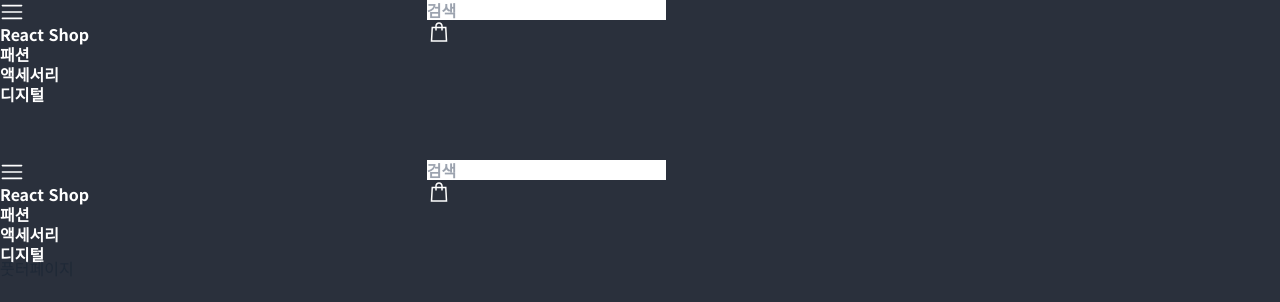
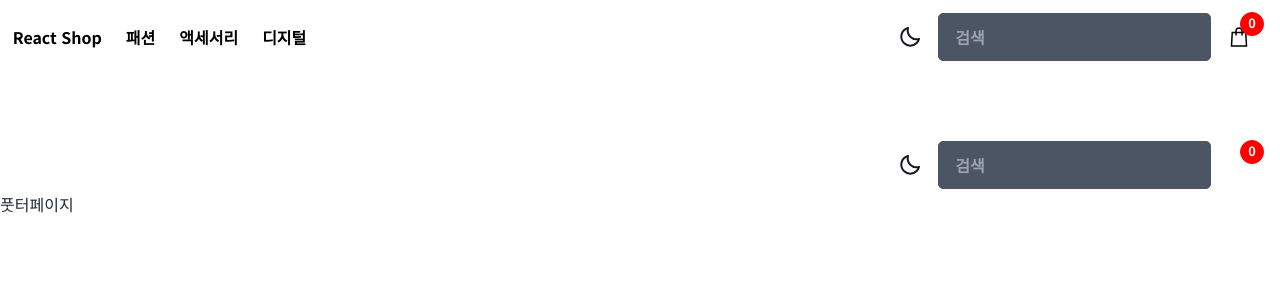
Before and after one commit to suzyp0223/react-shop-base, a React (Vite) app: page /nav in a window 1280 px wide. Shown: the top 302 px of the page. Built offline with nearby package versions, Linux system fonts and the light colour scheme.

Commit message:
다크모드 적용중

```diff
--- a/src/App.tsx
+++ b/src/App.tsx
@@ -5,21 +5,24 @@ import Router from "./router/router";
 
 import Nav from "./components/layout/Nav";
 import Footer from "./components/layout/Footer";
+import { RecoilRoot } from "recoil";
 
 const App = (): JSX.Element => {
 
   return (
+    <RecoilRoot>
       <BrowserRouter>
         <input type="checkbox" id="side-menu" className="drawer-toggle" />
         <section className="drawer-content">
-        {<Nav />}
+          <Nav />
           <section className="main pt-16">
             <Router />
           </section>
-        {<Footer />}
+          <Footer />
         </section>
         <Drawer />
       </BrowserRouter>
+    </RecoilRoot>
   );
 };
 
--- a/src/assets/css/tailwind.css
+++ b/src/assets/css/tailwind.css
@@ -16,7 +16,7 @@ body {
 .drawer-content {
   max-height: initial !important;
   min-height: -webkit-fill-available;
-  background-color: #2a303c;
+  background-color: #161923;
 }
 
 .drawer-toggle:checked + .drawer-content {
--- /dev/null
+++ b/src/components/carts/CartButton.tsx
@@ -0,0 +1,26 @@
+import { useRecoilState } from 'recoil';
+import { cartState } from './cartState';
+
+import { CartIcon } from '../layout/Nav';
+
+
+const CartButton = () => {
+  const [cartCount, setCartCount] = useRecoilState(cartState);
+
+  return (
+    <div className='NavCart'>
+      <button onClick={() => setCartCount(cartCount + 1)}>
+
+      <CartIcon size={24} />
+      {cartCount >= 0 && (
+        <span className='CartBadge'>
+          {cartCount}
+        </span>
+      )}
+
+      </button>
+    </div>
+  );
+};
+
+export default CartButton;
--- /dev/null
+++ b/src/components/carts/cartState.ts
@@ -0,0 +1,6 @@
+import { atom } from "recoil";
+
+export const cartState = atom<number>({
+  key: "cartState", //고유 key값
+  default: 0, //기본값 (장바구니에 담긴 상품 개수)
+});
--- a/src/components/layout/Nav.tsx
+++ b/src/components/layout/Nav.tsx
@@ -1,4 +1,4 @@
-import React, { useState } from 'react';
+import React, { useState, useEffect, useRef } from 'react';
 
 import './nav.css'
 import { LiaShoppingBagSolid } from "react-icons/lia";
@@ -6,54 +6,132 @@ import { RxHamburgerMenu } from "react-icons/rx";
 import { ImSun } from "react-icons/im";
 import { BiMoon } from "react-icons/bi";
 
+import CartButton from '../carts/cartButton';
 
-const HamBtnIcon = RxHamburgerMenu as React.ElementType;
-const CartIcon = LiaShoppingBagSolid as React.ElementType;
+
+export const HamBtnIcon = RxHamburgerMenu as React.ElementType;
+export const CartIcon = LiaShoppingBagSolid as React.ElementType;
 const ImSunIcon = ImSun as React.ElementType;
 const BiMoonIcon = BiMoon as React.ElementType;
 
 export default function Nav() {
   const [search, setSearch] = useState('');
+  const [isOpen, setIsOpen] = useState(false);
+  const [darkMode, setDarkMode] = useState(false);
+  const accordionRef = useRef<HTMLDivElement>(null);
+  const darkModeRef = useRef<HTMLDivElement>(null);
 
   const textHome = 'React Shop';
   const textFash = '패션';
   const textAcce = '액세서리';
   const textDigi = '디지털';
 
+
   const handleChange = (event: React.ChangeEvent<HTMLInputElement>) => {
     setSearch(event.target.value);
   };
 
+  const isNavToggle = () => {
+    setIsOpen(true);
+    // setIsOpen((preValue) => {
+    //   console.log("isOpen 상태변경", !preValue);
+    //   return !preValue
+    // });
+  }
+
+
+  // 아코디언 자동감지
+  useEffect(() => {
+    const handleClickOutside = (e: MouseEvent) => {
+      if (accordionRef.current && !accordionRef.current.contains(e.target as Node)) {
+        setIsOpen(false);
+      }
+    };
+
+    // 이벤트 리스너 추가
+    document.addEventListener("mousedown", handleClickOutside);
+
+    return () => {
+      // 컴포넌트 언마운트 시 이벤트 제거
+      document.removeEventListener("mousedown", handleClickOutside);
+    };
+  }, []);
+
+  useEffect(() => {
+    const handleResize = () => {
+      if (window.innerWidth >= 1025 && isOpen) {
+        setIsOpen(true);
+      }
+    };
+
+    window.addEventListener('resize', handleResize);
+    return () => {
+      window.removeEventListener('resize', handleResize);
+    };
+  }, []);
+
+
+  // light/ dark 모드 변경
+  const isDarkMode = () => {
+    setDarkMode((preValue) => {
+      console.log("dayNightMode 상태변경", !preValue);
+      return !preValue
+    });
+  }
+  useEffect(() => {
+    const drawerContent = document.querySelector(".drawer-content") as HTMLElement;
+    const navWrapper = document.querySelector(".NavWrapper") as HTMLElement;
+    const navHamBtn = document.querySelector(".NavHamBtn") as HTMLElement;
+    if (drawerContent) {
+      if (darkMode) {
+        drawerContent.style.backgroundColor = "#161923";
+        drawerContent.style.color = "white";
+      } else {
+        drawerContent.style.backgroundColor = "white";
+        navWrapper.style.color = "black";
+        navHamBtn.style.backgroundColor = "white";
+        navHamBtn.style.color = "black";
+      }
+    }
+  }, [darkMode]);
+
+
+
 
   return (
     <>
-      <div className=" NavWrapper">
+      <nav className=" NavWrapper ">
+        {/* 왼쪽 메뉴 */}
         <ul className=" NavUl">
-          <div className=" NavHamBtn">
+
+          <button onClick={isNavToggle} className="lg:hidden">
             <HamBtnIcon size={24} />
-            {/* <img src={hamIcon} alt="아코디언 버튼" width={16} height={12} /> */}
-            {/* <a className={NavHamTitle}>{textFash} {textAcce} {textDigi}
-            </a> */}
+          </button>
+          <div ref={accordionRef} className={`NavHamBtn  ${isOpen ? "block" : ""} lg:block`}>
+
+            <ul className="NavToggle">
+              <li className="NavToggleLi"><a href="#">{textFash}</a></li>
+              <li className="NavToggleLi"><a href="#">{textAcce}</a></li>
+              <li className="NavToggleLi"><a href="#">{textDigi}</a></li>
+            </ul>
           </div>
-          <li className="NavLi">{textHome}</li>
-          <li className="NavLi">{textFash}</li>
-          <li className="NavLi">{textAcce}</li>
-          <li className="NavLi">{textDigi}</li>
 
+          <li className="NavLi"><a href="#">{textHome}</a></li>
+          <li className="NavLi"><a href="#">{textFash}</a></li>
+          <li className="NavLi"><a href="#">{textAcce}</a></li>
+          <li className="NavLi"><a href="#">{textDigi}</a></li>
         </ul>
 
 
+        {/* 오른쪽 메뉴 */}
         <div className=" NavRight">
-          <div className=" NavDayNight">
-
+          <div className=" NavDayNight" onClick={isDarkMode} style={{ cursor: "pointer", color: darkMode ? "white" : "#161923" }}>
+            {darkMode ? <ImSunIcon size={24} /> : <BiMoonIcon size={24} />}
           </div>
           <input className=" NavSearch" type="text" value={search} onChange={handleChange} placeholder='검색' />
-
-          <div className=" NavCart">
-            <CartIcon size={24} />
-          </div>
+          <CartButton />
         </div>
-      </div>
+      </nav >
     </>
   );
 }
--- /dev/null
+++ b/src/components/layout/NavBar.tsx
@@ -0,0 +1,29 @@
+import { useState, useEffect } from "react";
+import { HamBtnIcon } from "../layout/Nav";
+
+const NavBar = () => {
+  const [isMobile, setIsMobile] = useState(window.innerWidth < 1025);
+
+  useEffect(() => {
+    const handleResize = () => {
+      setIsMobile(window.innerWidth < 1025);
+    };
+
+    window.addEventListener("resize", handleResize);
+    return () => window.removeEventListener("resize", handleResize);
+  }, []);
+
+  return (
+    <div className="NavWrapper">
+      <ul className="NavUl">
+        {isMobile && (
+          <div className="NavHamBtn">
+            <HamBtnIcon size={24} />
+          </div>
+        )}
+      </ul>
+    </div>
+  );
+};
+
+export default NavBar;
--- a/src/components/layout/nav.css
+++ b/src/components/layout/nav.css
@@ -1,41 +1,123 @@
 .NavWrapper {
-  height: 6rem;
+  height: 8vh;
   display: grid;
-  grid-template-columns: 1fr 2fr;
+  grid-template-columns: 1fr 1fr;
   grid-template-areas: "link search search";
+  align-items: center;
   color: white;
-
   font-size: 1rem;
   line-height: 1.25rem;
   font-weight: bold;
+  padding: 0.8rem;
+  position: relative;
 }
 
+/* 왼쪽 메뉴 */
 .NavUl {
   grid-area: link;
-  display: inline-block;
+  display: flex;
+  gap: 1.5rem;
+  align-items: center;
 }
 
+/* 햄버거 버튼 */
 .NavHamBtn {
+  /* cursor: pointer; */
+  transform: translateX(-100%);
+  transition: transform 0.5s  ease-in-out;
+  background-color: #2a303c;
+  z-index: 10;
+  height: 100vh;
+  width: 320px;
+  position: absolute;
+  top: 0;
+  left: 0;
+}
+/* 햄버거 버튼이 열릴 때 */
+.NavHamBtn.block {
+  transform: translateX(0);
+  opacity: 1;
+  visibility: visible;
 }
 
-.NavHamTitle {
+.NavToggle {
+  height: 100%;
+  width: 130px;
+  padding: 1.6rem;
+}
+.NavToggleLi {
+  font-weight: 500;
+  width: 18rem;
+  margin-bottom: 10px;
+}
+.NavToggleLi a {
+  display: block;
+  padding: 1rem;
+  transition: background-color 0.3s ease, border-radius 0.3s ease;
+}
+.NavToggleLi a:hover {
+  background-color: #4b5563;
+  border-radius: 0.5rem;
+  color: white;
+}
+.NavLi {
+  list-style: none;
+  cursor: pointer;
 }
 
-.NavLi .a {
-  color: white;
-  font-size: 15px;
+/* 오른쪽 버튼 */
+.NavRight {
+  grid-area: search;
+  display: flex;
+  justify-content: flex-end;
+  align-items: center;
+  position: relative;
 }
 
-.NavRight {
-  grid-area: search;
-  display: inline-block;
+.NavSearch {
+  margin: 0 1rem;
+  padding: 0 1rem;
+  border-radius: 5px;
+  height: 3rem;
+  font-size: 1rem;
+  line-height: 1.5rem;
+  border-width: 1px;
+  background-color: #4b5563;
+  border-color: #4b5563;
 }
 
 .NavDayNight {
-}
-
-.NavSearch {
+  cursor: pointer;
 }
 
 .NavCart {
+  cursor: pointer;
+  position: relative;
+  width: 1.5rem;
+  height: 1.5rem;
+  display: flex;
+  align-items: center;
+  margin-right: 1rem;
 }
+
+.CartBadge {
+  position: absolute;
+  top: -0.8rem;
+  right: -0.8rem;
+  background-color: red;
+  border: 1px solid red;
+  border-radius: 50%;
+  width: 1.5rem;
+  height: 1.5rem;
+
+  font-size: 0.8rem;
+  color: white;
+  text-align: center;
+  align-items: center;
+}
+
+@media screen and (min-width: 1025px) {
+ .NavHamBtn {
+  display: none;
+ }
+}
```
Lines whose indentation alone changed are shown as unchanged.
